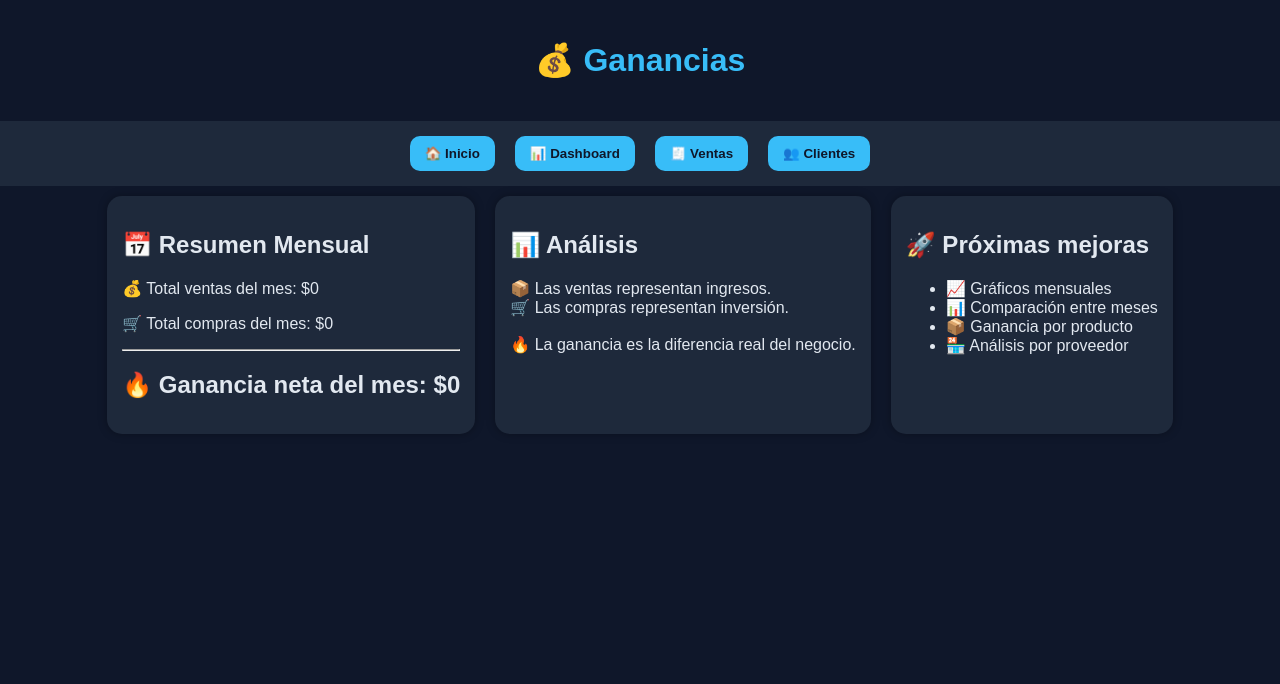
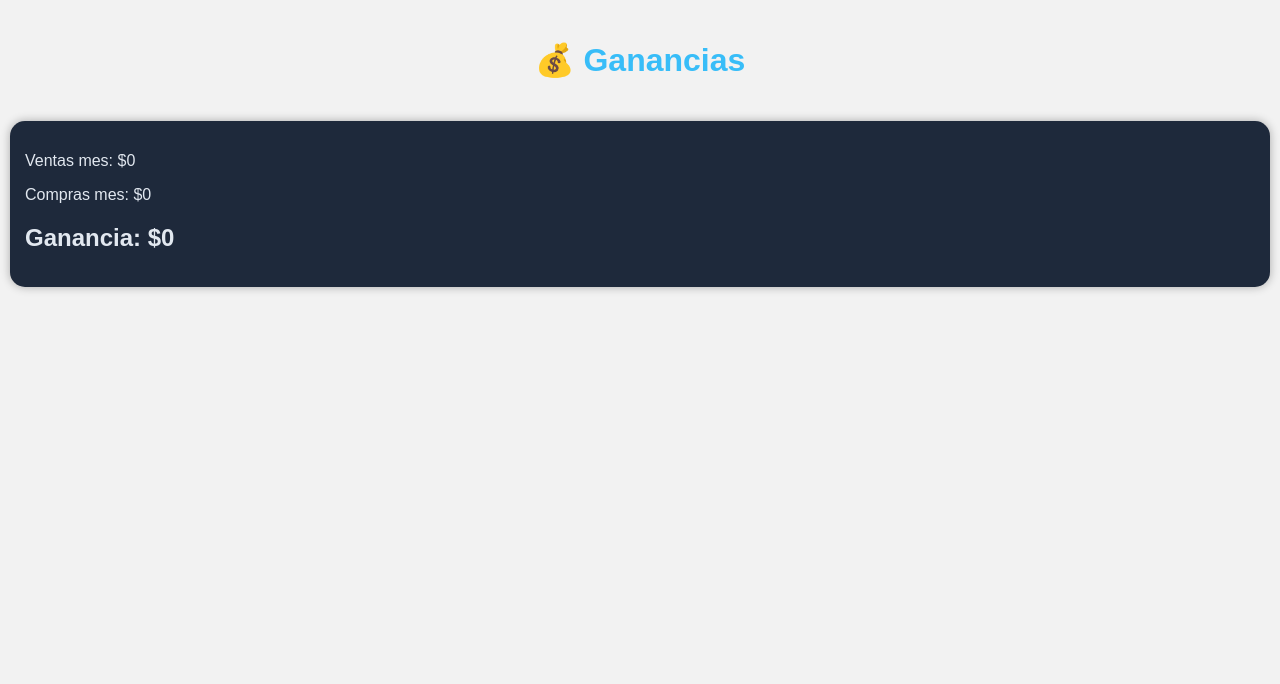
Before and after one commit to nicomartinezytm-pixel/distribuidora, a Flask app: template templates/ganancias.html in a window 1280 px wide. Shown: the top 684 px of the page. Run offline with Flask 3, Linux system fonts and the light colour scheme; the template is opened without the code that fills it, so the values that code supplies are empty.

Commit message:
Update ganancias.html

```diff
--- a/templates/ganancias.html
+++ b/templates/ganancias.html
@@ -7,51 +7,15 @@
 
 <body>
 
+{% extends "base.html" %}
+{% block content %}
+
 <h1>💰 Ganancias</h1>
 
-<div class="nav">
-    <a href="/"><button>🏠 Inicio</button></a>
-    <a href="/dashboard"><button>📊 Dashboard</button></a>
-    <a href="/vender"><button>🧾 Ventas</button></a>
-    <a href="/clientes"><button>👥 Clientes</button></a>
+<div class="card">
+<p>Ventas mes: ${{ ventas_mes or 0 }}</p>
+<p>Compras mes: ${{ compras_mes or 0 }}</p>
+<h2>Ganancia: ${{ ganancia_mes or 0 }}</h2>
 </div>
 
-<div class="container">
-
-    <div class="card">
-        <h2>📅 Resumen Mensual</h2>
-
-        <p>💰 Total ventas del mes: ${{ ventas_mes or 0 }}</p>
-        <p>🛒 Total compras del mes: ${{ compras_mes or 0 }}</p>
-
-        <hr>
-
-        <h2>🔥 Ganancia neta del mes: ${{ ganancia_mes or 0 }}</h2>
-    </div>
-
-    <div class="card">
-        <h2>📊 Análisis</h2>
-
-        <p>
-            📦 Las ventas representan ingresos.<br>
-            🛒 Las compras representan inversión.<br><br>
-
-            🔥 La ganancia es la diferencia real del negocio.
-        </p>
-    </div>
-
-    <div class="card">
-        <h2>🚀 Próximas mejoras</h2>
-
-        <ul>
-            <li>📈 Gráficos mensuales</li>
-            <li>📊 Comparación entre meses</li>
-            <li>📦 Ganancia por producto</li>
-            <li>🏪 Análisis por proveedor</li>
-        </ul>
-    </div>
-
-</div>
-
-</body>
-</html>
+{% endblock %}
```
